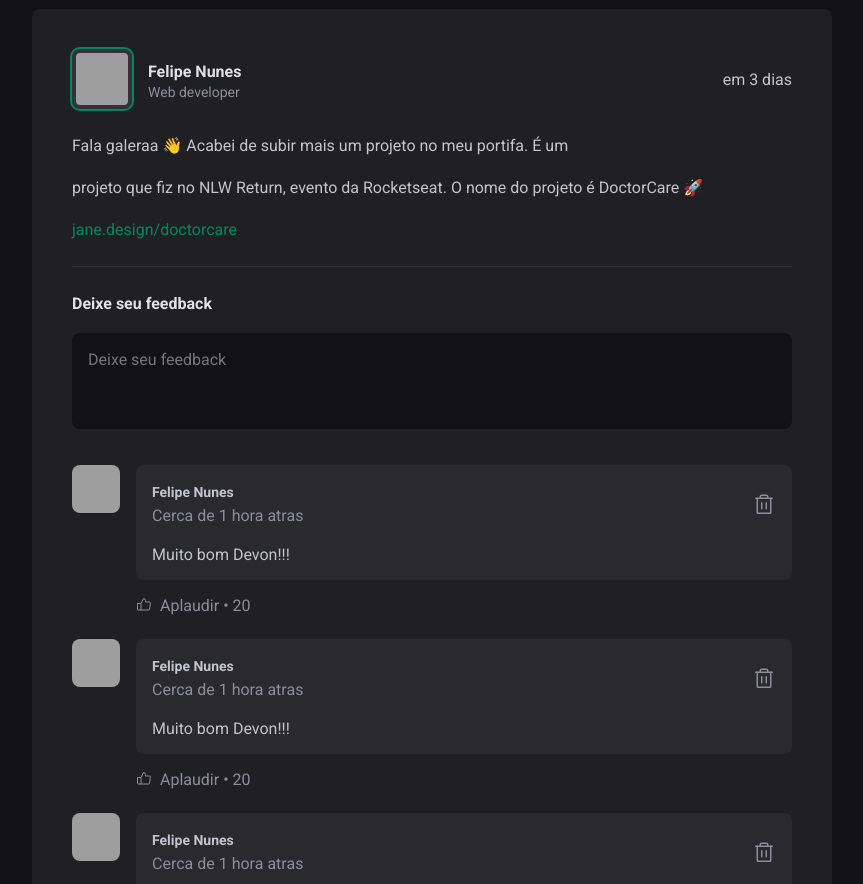
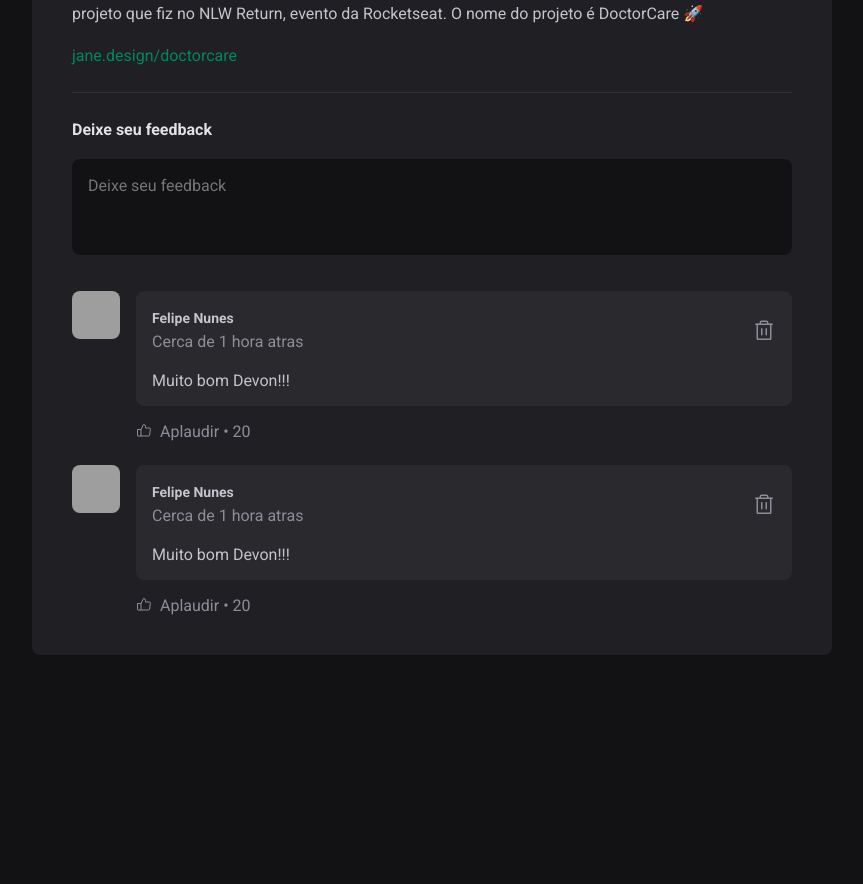
Before and after one commit to nunees/ignite-feed, a React (Vite) app: page / in a window 1280 px wide. Shown: the part 1120-2004 px from the top of the page, without its empty margins (352-1215 px from the left). After the commit the page ends 1807 px from the top, so only its background shows below. Built offline with nearby package versions, Linux system fonts and the light colour scheme; grey boxes are pictures that could not be loaded.

Commit message:
feat : add comments state

```diff
--- a/src/App.jsx
+++ b/src/App.jsx
@@ -1,9 +1,40 @@
 import {Header} from "./components/Header"
-import {Post, posts} from "./components/Post";
+import {Post} from "./components/Post";
 
 import styles from "./App.module.css";
 import "./global.css";
 import { Sidebar } from "./components/Sidebar";
+
+const posts = [
+  {
+    id: 1,
+    author:{
+      avatarUrl: "https://avatars.githubusercontent.com/u/28915121?v=4",
+      name: "Felipe Nunes",
+      role: "Web developer"
+    },
+    content: [
+      {type: "paragraph", content: "Fala galeraa 👋 Acabei de subir mais um projeto no meu portifa. É um"},
+      {type: "paragraph", content:"projeto que fiz no NLW Return, evento da Rocketseat. O nome do projeto é DoctorCare 🚀"},
+      {type: "link", content: "jane.design/doctorcare"},
+    ],
+    published_at: new Date('2022-07-06 20:00:00')
+  },
+  {
+    id: 2,
+    author:{
+      avatarUrl: "https://avatars.githubusercontent.com/u/28915121?v=4",
+      name: "Felipe Nunes",
+      role: "Web developer"
+    },
+    content: [
+      {type: "paragraph", content: "Fala galeraa 👋 Acabei de subir mais um projeto no meu portifa. É um"},
+      {type: "paragraph", content:"projeto que fiz no NLW Return, evento da Rocketseat. O nome do projeto é DoctorCare 🚀"},
+      {type: "link", content: "jane.design/doctorcare"},
+    ],
+    published_at: new Date('2022-07-07 19:00:00')
+  },
+]
 
 
 function App() {
--- a/src/components/Post.jsx
+++ b/src/components/Post.jsx
@@ -1,39 +1,12 @@
 import {format, formatDistanceToNow} from "date-fns";
 import ptBR from "date-fns/locale/pt-BR"
+import { useState } from "react";
 import { Avatar } from "./Avatar";
 import { Comment } from "./Comment";
 import styles from "./Post.module.css";
 
-export const posts = [
-  {
-    id: 1,
-    author:{
-      avatarUrl: "https://avatars.githubusercontent.com/u/28915121?v=4",
-      name: "Felipe Nunes",
-      role: "Web developer"
-    },
-    content: [
-      {type: "paragraph", content: "Fala galeraa 👋 Acabei de subir mais um projeto no meu portifa. É um"},
-      {type: "paragraph", content:"projeto que fiz no NLW Return, evento da Rocketseat. O nome do projeto é DoctorCare 🚀"},
-      {type: "link", content: "jane.design/doctorcare"},
-    ],
-    published_at: new Date('2022-07-06 20:00:00')
-  },
-  {
-    id: 2,
-    author:{
-      avatarUrl: "https://avatars.githubusercontent.com/u/28915121?v=4",
-      name: "Felipe Nunes",
-      role: "Web developer"
-    },
-    content: [
-      {type: "paragraph", content: "Fala galeraa 👋 Acabei de subir mais um projeto no meu portifa. É um"},
-      {type: "paragraph", content:"projeto que fiz no NLW Return, evento da Rocketseat. O nome do projeto é DoctorCare 🚀"},
-      {type: "link", content: "jane.design/doctorcare"},
-    ],
-    published_at: new Date('2022-07-07 19:00:00')
-  },
-]
+
+const comments = []
 
 export function Post({author, publishedAt, content}) {
   const publishedDateFormated = format(publishedAt, "d 'de' LLLL 'as' HH:mm'h'",{
@@ -44,6 +17,13 @@
     locale: ptBR,
     addSuffix: true
   })
+
+  function handleCreateNewComment(){
+    event.preventDefault();
+    setComments([...comments, comments.length+1]);
+  }
+
+  const [comments, setComments] = useState([1,2])
 
   return (
     <article className={styles.post}>
@@ -57,12 +37,11 @@
             <span>{author.role}</span>
           </div>
         </div>
-        <time title="11 de maio as 11:13" dateTime={publishedAt.toISOString()}>
+        <time title={publishedDateFormated} dateTime={publishedAt.toISOString()}>
          {publisheDateRelativeToNow}
         </time>
       </header>
       <div className={styles.content}>
-        <p>
          {content.map(line => {
           if(line.type === "paragraph"){
             return <p>{line.content}</p>
@@ -70,9 +49,8 @@
             return <p><a href="#">{line.content}</a></p>
           }
          })}
-        </p>
       </div>
-      <form className={styles.commentForm}>
+      <form onSubmit={handleCreateNewComment} className={styles.commentForm}>
         <strong>Deixe seu feedback</strong>
         <textarea placeholder="Deixe seu feedback"/>
         <footer>
@@ -80,9 +58,9 @@
         </footer>
       </form>
       <div className={styles.commentList}>
-        <Comment />
-        <Comment />
-        <Comment />
+       {comments.map(comment => {
+        return <Comment />
+       })}
       </div>
     </article>
   );
```
